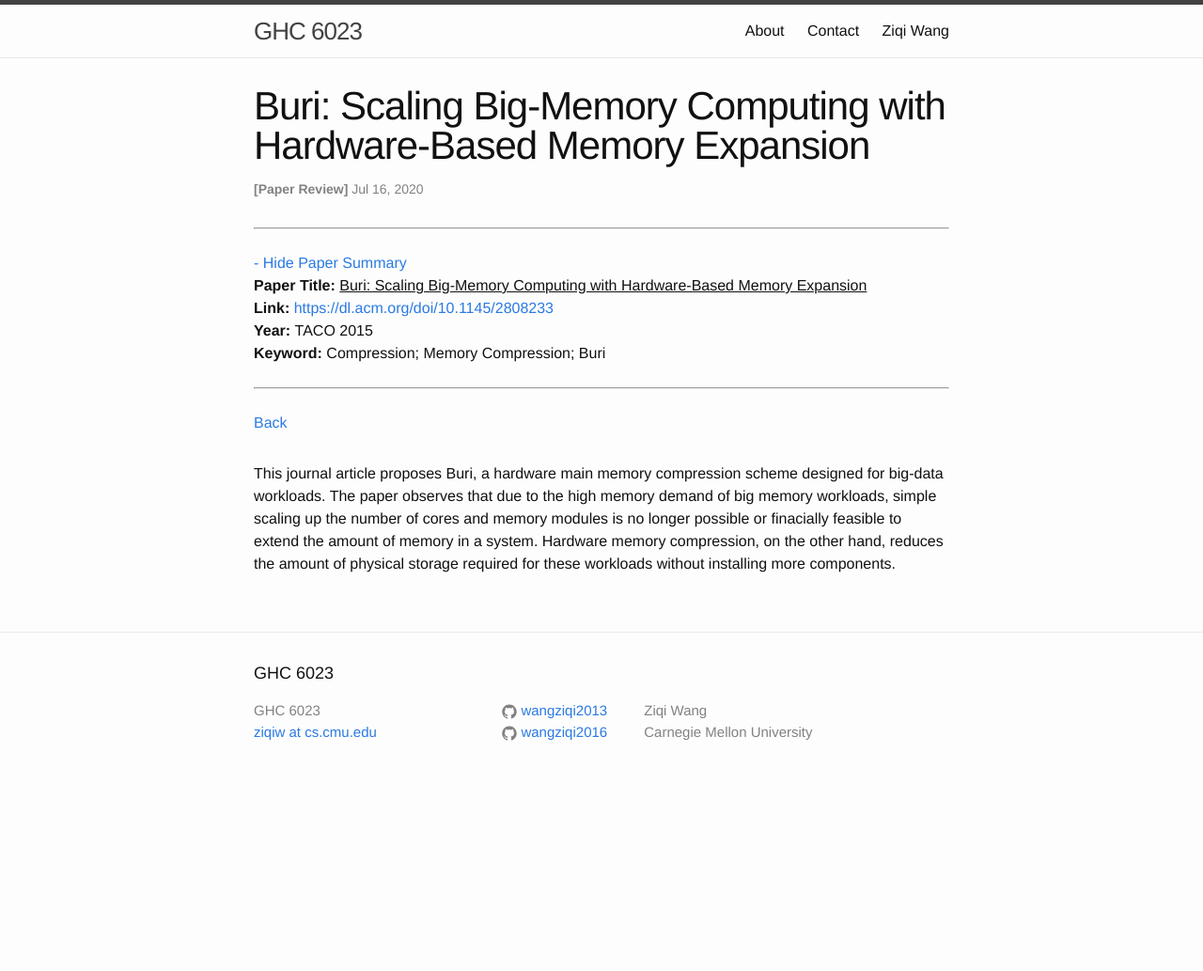
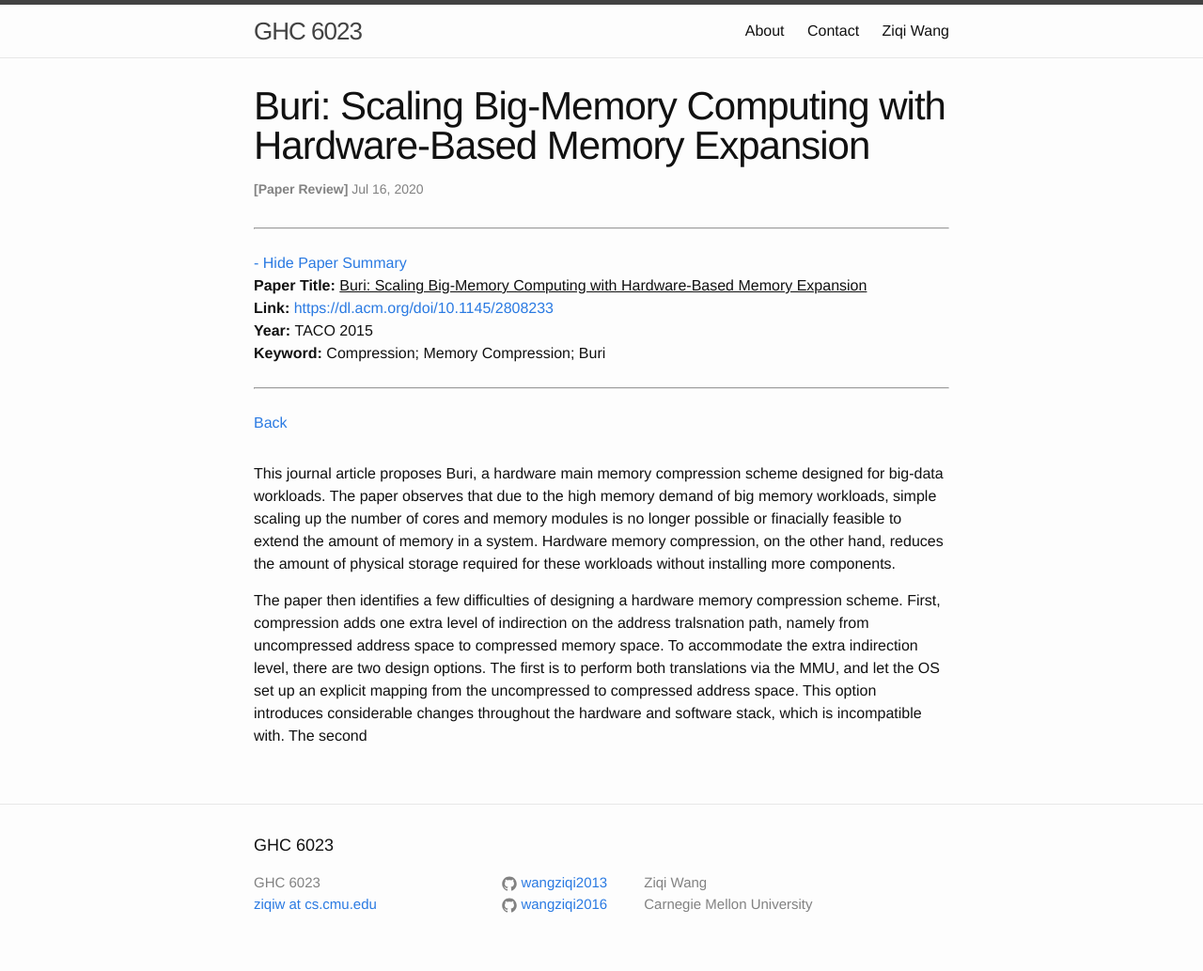
Before and after one commit to wangziqi2013/wangziqi2013.github.io, a Jekyll site: the page built from _posts/2020-07-16-buri.markdown, in a window 1280 px wide. Shown: the whole page at 94% size. Built offline with Jekyll 4.4.1, drawn with Linux system fonts in a browser that asks for light colours; before the commit the page ends 900 px from its top, so only the background shows below that.

Commit message:
Adding first option

```diff
--- a/_posts/2020-07-16-buri.markdown
+++ b/_posts/2020-07-16-buri.markdown
@@ -18,3 +18,10 @@ The paper observes that due to the high memory demand of big memory workloads, s
 cores and memory modules is no longer possible or finacially feasible to extend the amount of memory in a system.
 Hardware memory compression, on the other hand, reduces the amount of physical storage required for these workloads
 without installing more components.
+
+The paper then identifies a few difficulties of designing a hardware memory compression scheme. First, compression adds
+one extra level of indirection on the address tralsnation path, namely from uncompressed address space to compressed
+memory space. To accommodate the extra indirection level, there are two design options. The first is to perform both
+translations via the MMU, and let the OS set up an explicit mapping from the uncompressed to compressed address space.
+This option introduces considerable changes throughout the hardware and software stack, which is incompatible with.
+The second
```
